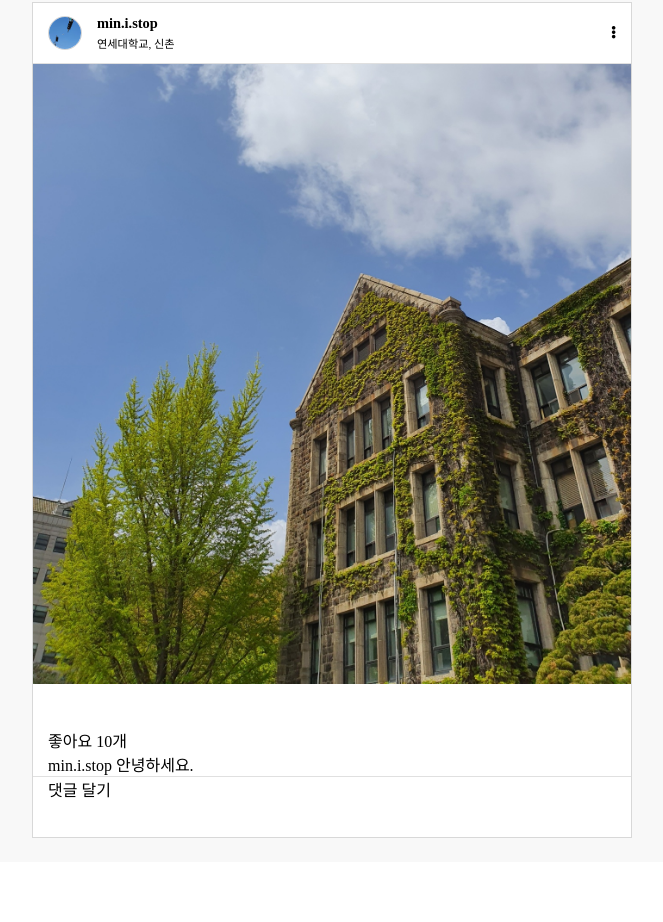
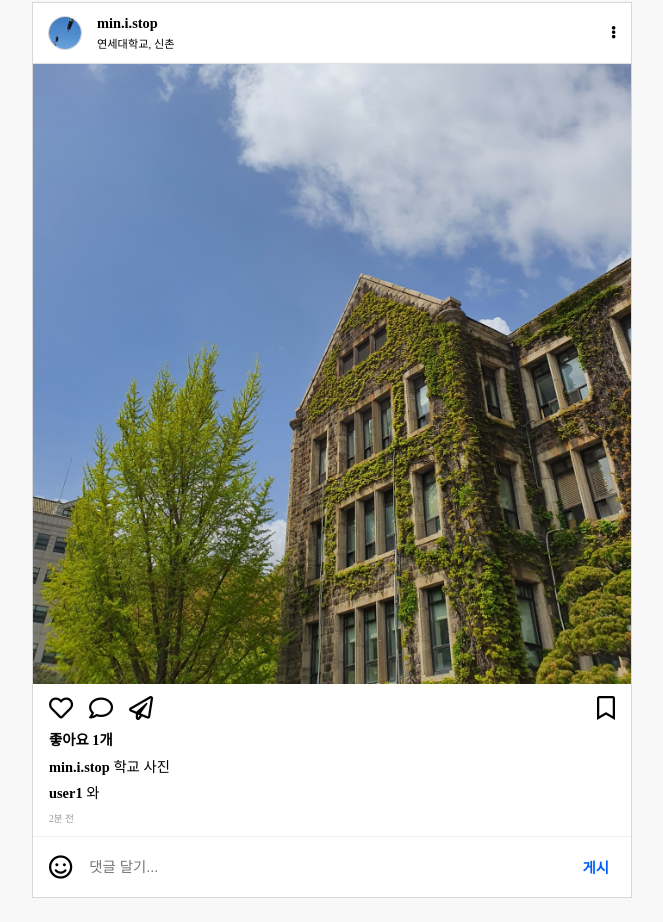
Before and after one commit to namooplus/Pseudo-Instagram, a plain HTML site: page index.html in a window 1280 px wide. Shown: the part 214-1136 px from the top of the page, without its empty margins (308-971 px from the left). Before the commit the page ends 1076 px from the top, so only its background shows below. Drawn offline with Linux system fonts and the light colour scheme.

Commit message:
Add post content

```diff
--- a/index.html
+++ b/index.html
@@ -18,10 +18,10 @@
             <input id="search" type="text" size="30" placeholder="검색">
         </section>
         <section class="header-menu-section">
-            <i class="fas fa-home menu-icon"></i>
-            <i class="far fa-paper-plane menu-icon"></i>
-            <i class="far fa-compass menu-icon"></i>
-            <i class="far fa-heart menu-icon"></i>
+            <i class="fas fa-home header-menu-icon"></i>
+            <i class="far fa-paper-plane header-menu-icon"></i>
+            <i class="far fa-compass header-menu-icon"></i>
+            <i class="far fa-heart header-menu-icon"></i>
             <img class="profile-icon circle" width="22px" height="22px" src="img/profile-example-me.jpeg">
         </section>
     </header>
@@ -66,16 +66,29 @@
             </div>
             <img class="post-image" width="100%" src="img/post-example-1.jpeg">
             <div class="post-menu">
-
+                <i class="far fa-heart post-menu-icon"></i>
+                <i class="far fa-comment post-menu-icon"></i>
+                <i class="far fa-paper-plane post-menu-icon"></i>
+                <p></p>
+                <i class="far fa-bookmark post-menu-icon"></i>
             </div>
             <div class="post-content">
-                좋아요 10개
-                <br>
-                min.i.stop 안녕하세요.
+                <a class="post-profile-id">좋아요 1개</a>
+                <div class="post-comment-list">
+                    <div class="post-content-paragraph">
+                        <a class="post-profile-id">min.i.stop</a> 학교 사진
+                    </div>
+                    <div class="post-comment-paragraph">
+                        <a class="post-profile-id">user1</a> 와
+                    </div>
+                </div>
+                <span class="post-time">2분 전</span>
             </div>
-            <div class="post-comment">
-                댓글 달기
-            </div>
+            <form class="post-comment" method="POST">
+                <i class="far fa-smile post-comment-icon"></i>
+                <input id="post-comment-content" type="text" placeholder="댓글 달기...">
+                <input id="post-comment-submit" type="submit" value="게시">
+            </form>
         </article>
     </section>
     <!--script-->
--- a/style.css
+++ b/style.css
@@ -117,16 +117,31 @@ header {
     border-top: 1px solid rgb(224, 224, 224);
 }
 .post-menu {
-    height: 40px;
-    padding: 0 15px;
+    display: flex;
+    flex-flow: row wrap;
+    align-items: center;
+    padding: 0 8px;
+}
+.post-menu > p {
+    flex-grow: 1;
 }
 .post-content {
-    padding: 0 15px;
+    padding: 0 16px 10px 16px;
+}
+.post-content-paragraph {
+    font-size: 0.9rem;
+}
+.post-comment-paragraph {
+    font-size: 0.9rem;
+    margin-top: 5px;
 }
 .post-comment {
+    display: flex;
+    flex-flow: row wrap;
+    align-items: center;
     height: 60px;
-    padding: 0 15px;
-    border-top: 1px solid rgb(224, 224, 224);
+    padding: 0 16px;
+    border-top: 1px solid rgb(238, 238, 238);
 }
 
 /* element */
@@ -140,7 +155,7 @@ header {
     border-radius: 3px;
     text-align: center;
 }
-.menu-icon {
+.header-menu-icon {
     margin-left: 22px;
     font-size: 1.3rem;
 }
@@ -149,6 +164,37 @@ header {
 }
 .more-icon {
     font-size: 0.8rem;
+}
+.post-menu-icon {
+    font-size: 1.5rem;
+    padding: 8px;
+}
+.post-comment-list {
+    margin: 6px 0;
+}
+.post-content-p {
+    font-size: 0.9rem;
+}
+.post-time {
+    font-size: 0.6rem;
+    color: rgb(151, 151, 151);
+}
+.post-comment-icon {
+    font-size: 1.5rem;
+}
+#post-comment-content {
+    flex-grow: 1;
+    margin: 0 15px;
+    background: none;
+    border: none;
+    font-size: 0.9rem;
+}
+#post-comment-submit {
+    background: none;
+    border: none;
+    color: rgb(00, 95, 246);
+    font-weight: 600;
+    font-size: 0.9rem;
 }
 
 /* option */
```
